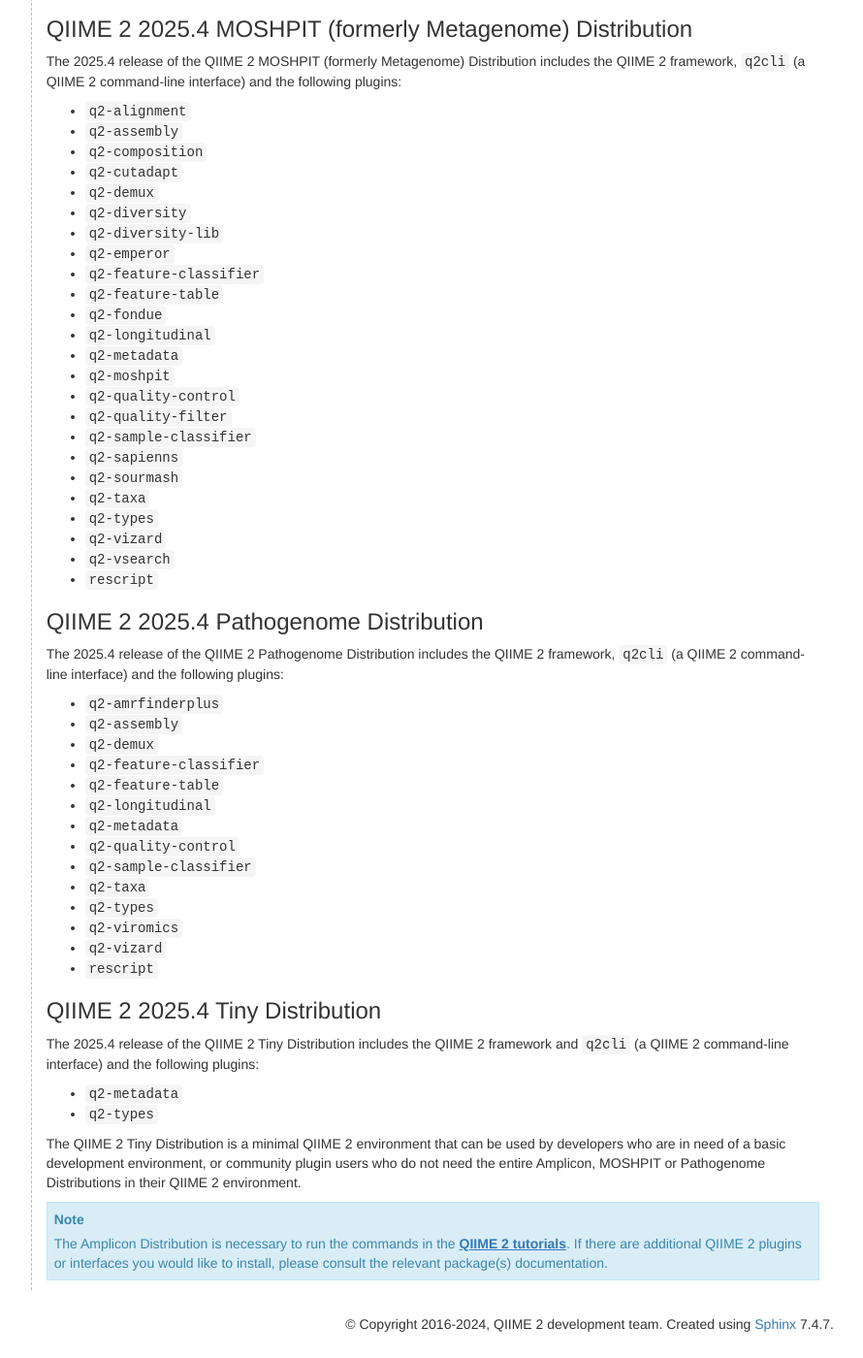
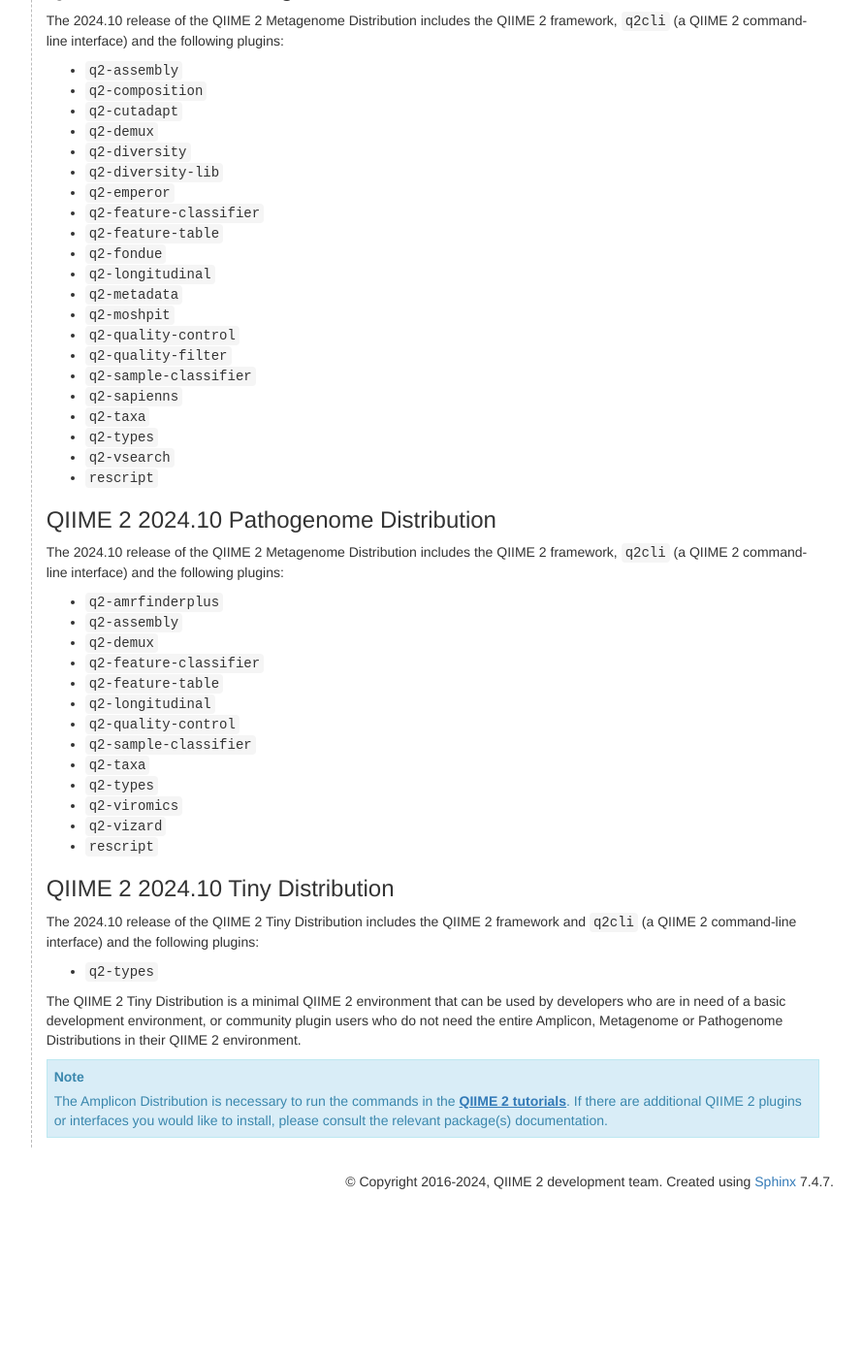
Before and after one commit to qiime2/docs, a Sphinx documentation site: the page built from source/install/index.rst, in a window 1280 px wide and 1400 px high, scrolled down 1572 px. Shown: the whole window at 97% size, without its empty margins (277-1167 px from the left). Built offline with Sphinx 7.4.7, drawn with Linux system fonts in a browser that asks for light colours; pages that are not in the unit, such as notebooks, are missing from menus; the version number could not be read and is left out; after the commit the page ends 2825 px from its top, so only the background shows below that; some of the changed text lies outside the part shown.

Commit message:
Revert "MAINT: update listed plugins for each distro in 2025.4 (#594)" (#597)
This reverts commit 0ef07c0eb5b648a2208eea073945415018922480.

```diff
--- a/source/install/index.rst
+++ b/source/install/index.rst
@@ -38,20 +38,20 @@
 
 .. _distributions:
 
-QIIME 2 2025.4 distributions
-----------------------------
+QIIME 2 2024.10 distributions
+-----------------------------
 
-As of 2025.4, QIIME 2 releases now include the following QIIME 2 distributions that are available for install:
+As of 2024.10, QIIME 2 releases now include the following QIIME 2 distributions that are available for install:
 
 - ``amplicon``
-- ``moshpit``
+- ``metagenome``
 - ``pathogenome``
 - ``tiny``
 
-QIIME 2 2025.4 Amplicon Distribution
-....................................
+QIIME 2 2024.10 Amplicon Distribution
+.....................................
 
-The 2025.4 release of the QIIME 2 Amplicon Distribution includes the QIIME 2 framework, ``q2cli`` (a QIIME 2 command-line interface) and the following plugins:
+The 2024.10 release of the QIIME 2 Amplicon Distribution includes the QIIME 2 framework, ``q2cli`` (a QIIME 2 command-line interface) and the following plugins:
 
 - ``q2-alignment``
 - ``q2-composition``
@@ -71,19 +71,16 @@
 - ``q2-quality-control``
 - ``q2-quality-filter``
 - ``q2-sample-classifier``
-- ``q2-stats``
 - ``q2-taxa``
 - ``q2-types``
-- ``q2-vizard``
 - ``q2-vsearch``
 - ``rescript``
 
-QIIME 2 2025.4 MOSHPIT (formerly Metagenome) Distribution
-.........................................................
+QIIME 2 2024.10 Metagenome Distribution
+.......................................
 
-The 2025.4 release of the QIIME 2 MOSHPIT (formerly Metagenome) Distribution includes the QIIME 2 framework, ``q2cli`` (a QIIME 2 command-line interface) and the following plugins:
+The 2024.10 release of the QIIME 2 Metagenome Distribution includes the QIIME 2 framework, ``q2cli`` (a QIIME 2 command-line interface) and the following plugins:
 
-- ``q2-alignment``
 - ``q2-assembly``
 - ``q2-composition``
 - ``q2-cutadapt``
@@ -101,17 +98,15 @@
 - ``q2-quality-filter``
 - ``q2-sample-classifier``
 - ``q2-sapienns``
-- ``q2-sourmash``
 - ``q2-taxa``
 - ``q2-types``
-- ``q2-vizard``
 - ``q2-vsearch``
 - ``rescript``
 
-QIIME 2 2025.4 Pathogenome Distribution
-.......................................
+QIIME 2 2024.10 Pathogenome Distribution
+........................................
 
-The 2025.4 release of the QIIME 2 Pathogenome Distribution includes the QIIME 2 framework, ``q2cli`` (a QIIME 2 command-line interface) and the following plugins:
+The 2024.10 release of the QIIME 2 Metagenome Distribution includes the QIIME 2 framework, ``q2cli`` (a QIIME 2 command-line interface) and the following plugins:
 
 - ``q2-amrfinderplus``
 - ``q2-assembly``
@@ -119,7 +114,6 @@
 - ``q2-feature-classifier``
 - ``q2-feature-table``
 - ``q2-longitudinal``
-- ``q2-metadata``
 - ``q2-quality-control``
 - ``q2-sample-classifier``
 - ``q2-taxa``
@@ -128,15 +122,14 @@
 - ``q2-vizard``
 - ``rescript``
 
-QIIME 2 2025.4 Tiny Distribution
-................................
+QIIME 2 2024.10 Tiny Distribution
+.................................
 
-The 2025.4 release of the QIIME 2 Tiny Distribution includes the QIIME 2 framework and ``q2cli`` (a QIIME 2 command-line interface) and the following plugins:
+The 2024.10 release of the QIIME 2 Tiny Distribution includes the QIIME 2 framework and ``q2cli`` (a QIIME 2 command-line interface) and the following plugins:
 
-- ``q2-metadata``
 - ``q2-types``
 
-The QIIME 2 Tiny Distribution is a minimal QIIME 2 environment that can be used by developers who are in need of a basic development environment, or community plugin users who do not need the entire Amplicon, MOSHPIT or Pathogenome Distributions in their QIIME 2 environment.
+The QIIME 2 Tiny Distribution is a minimal QIIME 2 environment that can be used by developers who are in need of a basic development environment, or community plugin users who do not need the entire Amplicon, Metagenome or Pathogenome Distributions in their QIIME 2 environment.
 
 .. note:: The Amplicon Distribution is necessary to run the commands in the :doc:`QIIME 2 tutorials <../tutorials/index>`. If there are additional QIIME 2 plugins or interfaces you would like to install, please consult the relevant package(s) documentation.
 
```
